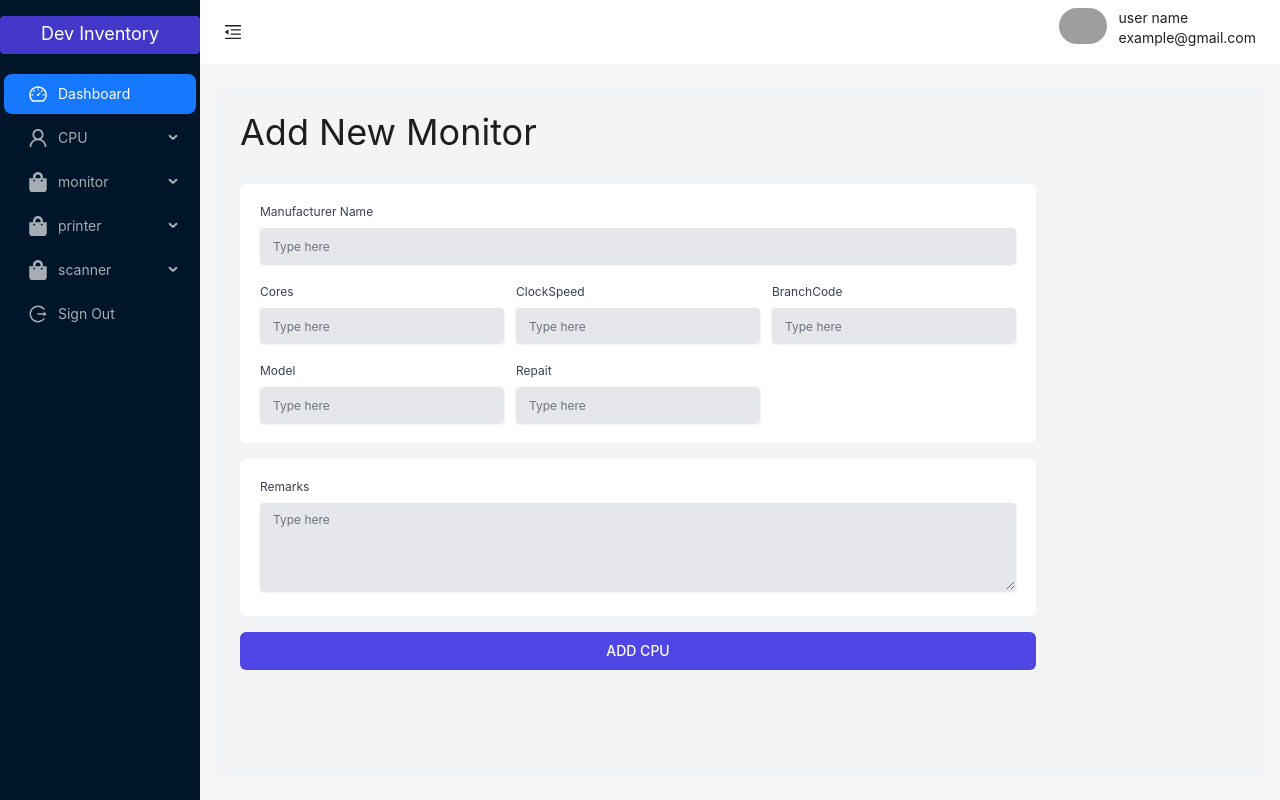
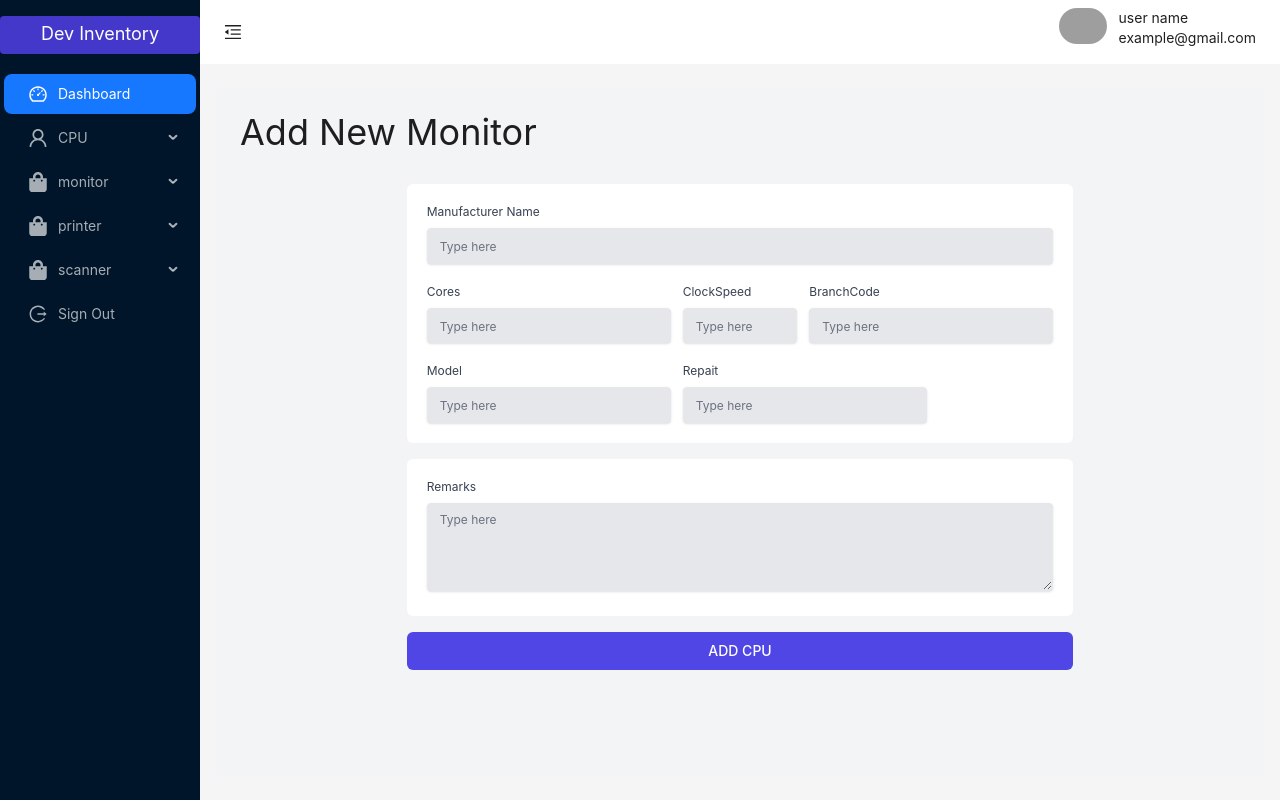
Before and after one commit to sifat-fahimul/skr, a React (Vite) app: page /add-cpu in a window 1280 px wide. Built offline with nearby package versions, Linux system fonts and the light colour scheme; grey boxes are pictures that could not be loaded.

Commit message:
from design chenge

```diff
--- a/src/components/AddCpu.jsx
+++ b/src/components/AddCpu.jsx
@@ -45,9 +45,9 @@ const AddCpu = () => {
       </div>
 
       <div>
-        <div className="my-8  h-fit flex justify-between ">
-          <form action="" onSubmit={handleSubmit}>
-            <div className="flex gap-8">
+        <div className="my-8  h-fit ">
+          <form action="" onSubmit={handleSubmit} className="w-8/12 m-auto">
+            <div className=" gap-8">
               <div>
                 <div class="mb-4 bg-white p-5 rounded-md">
                   <div>
@@ -320,7 +320,7 @@ const AddCpu = () => {
             <button
               disabled={isLoading}
               type="submit"
-              className="group relative flex justify-center rounded-md w-full border border-transparent bg-indigo-600 py-2 px-4 text-sm font-medium text-white hover:bg-indigo-700 focus:outline-none focus:ring-2 focus:ring-indigo-500 focus:ring-offset-2"
+              className="group relative  rounded-md w-full border border-transparent bg-indigo-600 py-2 px-4 text-sm font-medium text-white hover:bg-indigo-700 focus:outline-none focus:ring-2 focus:ring-indigo-500 focus:ring-offset-2"
             >
               ADD CPU
             </button>
--- a/src/components/AddMonitor.jsx
+++ b/src/components/AddMonitor.jsx
@@ -45,9 +45,9 @@ const AddMonitor = () => {
       </div>
 
       <div>
-        <div className="my-8  h-fit flex justify-between ">
-          <form action="" onSubmit={handleSubmit}>
-            <div className="flex gap-8">
+        <div className="my-8  h-fit ">
+          <form action="" onSubmit={handleSubmit} className="w-8/12 m-auto">
+            <div className=" gap-8">
               <div>
                 <div class="mb-4 bg-white p-5 rounded-md">
                   <div>
--- a/src/components/AddPrinter.jsx
+++ b/src/components/AddPrinter.jsx
@@ -44,9 +44,9 @@ const AddPrinter = () => {
       </div>
 
       <div>
-        <div className="my-8  h-fit flex justify-between ">
-          <form action="" onSubmit={handleSubmit}>
-            <div className="flex gap-8">
+        <div className="my-8  h-fit ">
+          <form action="" onSubmit={handleSubmit} className="w-8/12 m-auto">
+            <div className=" gap-8">
               <div>
                 <div class="mb-4 bg-white p-5 rounded-md">
                   <div>
--- a/src/components/AddScanner.jsx
+++ b/src/components/AddScanner.jsx
@@ -22,17 +22,6 @@ const AddScanner = () => {
     if (isSuccess) navigate("/scanner-list");
   }, [isSuccess]);
 
-  // "Manufacturer": "Dell",
-  // "Model": "2uatxpps",
-  // "ScreenSize": null,
-  // "BranchCode": "100",
-  // "CreateDate": "2023-07-03T00:00:00",
-  // "UpdateDate": null,
-  // "InputBy": null,
-  // "UpdateBy": "Rakshit-2",
-  // "Remarks": "Non",
-  // "Repait": 2
-
   const handleSubmit = (e) => {
     e.preventDefault();
 
@@ -56,9 +45,9 @@ const AddScanner = () => {
       </div>
 
       <div>
-        <div className="my-8  h-fit flex justify-between ">
-          <form action="" onSubmit={handleSubmit}>
-            <div className="flex gap-8">
+        <div className="my-8  h-fit ">
+          <form action="" onSubmit={handleSubmit} className="w-8/12 m-auto">
+            <div className=" gap-8">
               <div>
                 <div class="mb-4 bg-white p-5 rounded-md">
                   <div>
```
